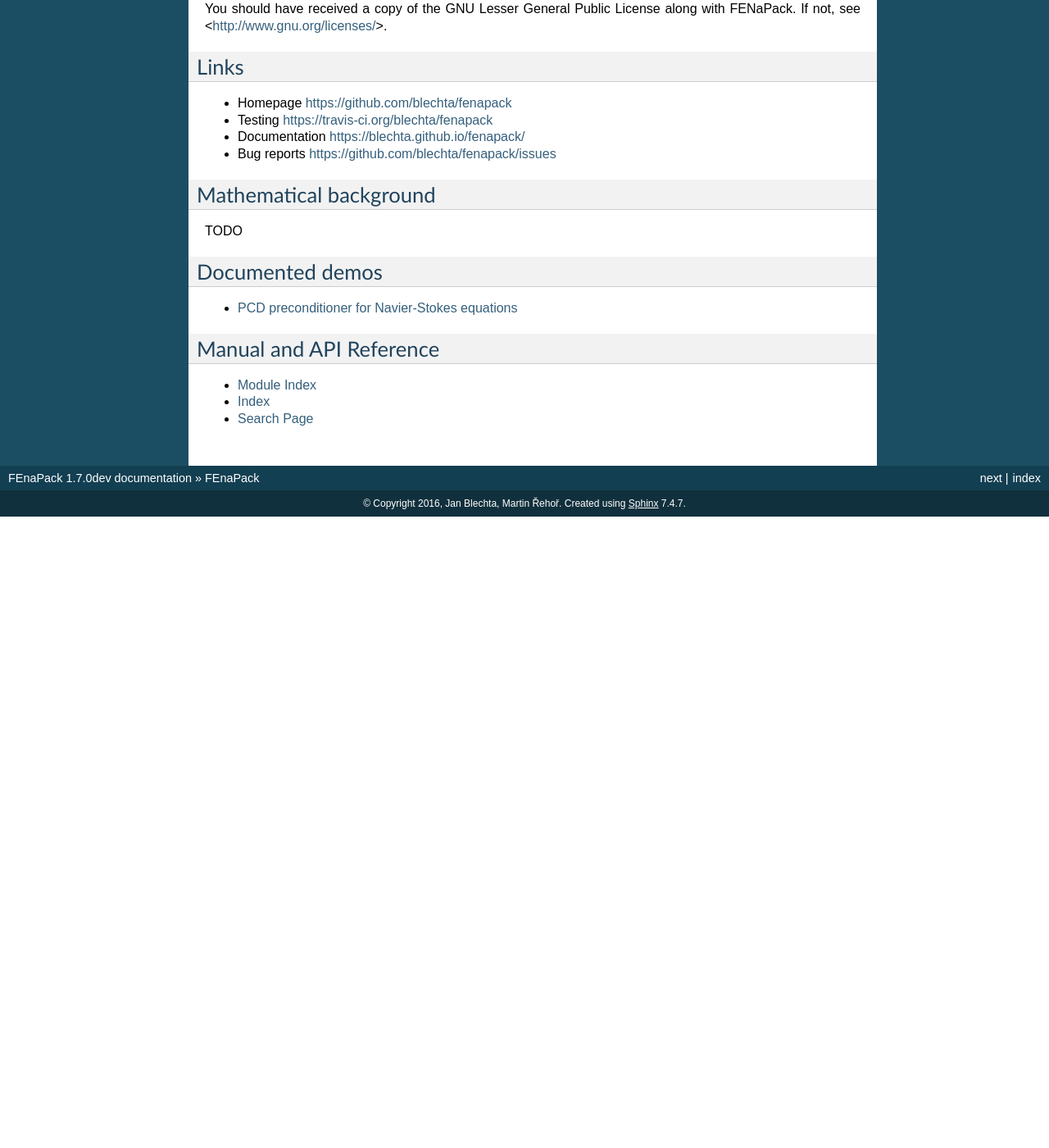
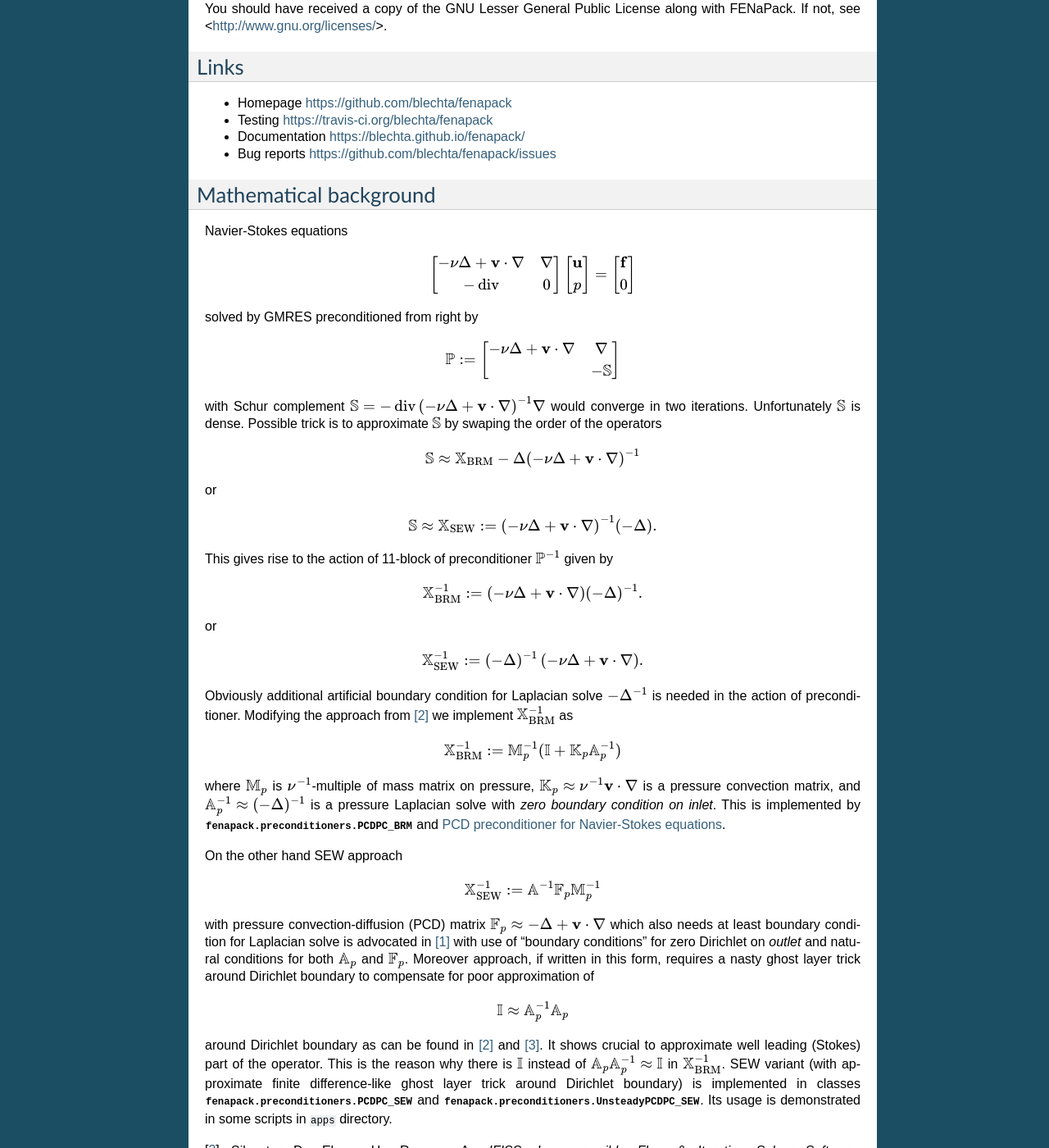
Before and after one commit to blechta/fenapack, a Sphinx documentation site: the page built from doc/source/index.rst, in a window 1280 px wide and 1400 px high, scrolled down 958 px. Shown: the whole window at 82% size. Built offline with Sphinx 7.4.7, drawn with Linux system fonts in a browser that asks for light colours; pages that are not in the unit, such as notebooks, are missing from menus; before the commit the page ends 1588 px from its top, so only the background shows below that; some of the changed text lies outside the part shown.

Commit message:
Add brief mathematical background

```diff
--- a/demo/navier-stokes-pcd/documentation.rst
+++ b/demo/navier-stokes-pcd/documentation.rst
@@ -10,7 +10,7 @@
 Underlying mathematics
 ----------------------
 
-TODO
+See BRM variant in :ref:`math_background`.
 
 
 Implementation
--- a/doc/source/index.rst
+++ b/doc/source/index.rst
@@ -3,11 +3,122 @@
 .. include:: ../../README.rst
 
 
+.. _math_background:
+
 Mathematical background
 =======================
 
-TODO
+Navier-Stokes equations
 
+.. math::
+
+    \left[\begin{array}{cc}
+        -\nu\Delta + \mathbf{v}\cdot\nabla & \nabla \\
+        -\operatorname{div}                & 0
+    \end{array}\right]
+    \left[\begin{array}{c}
+        \mathbf{u} \\
+        p
+    \end{array}\right]
+    =
+    \left[\begin{array}{c}
+        \mathbf{f} \\
+        0
+    \end{array}\right]
+
+solved by GMRES preconditioned from right by
+
+.. math::
+
+    \mathbb{P} :=
+    \left[\begin{array}{cc}
+        -\nu\Delta + \mathbf{v}\cdot\nabla & \nabla \\
+                                           & -\mathbb{S}
+    \end{array}\right]
+
+with Schur complement :math:`\mathbb{S} =
+-\operatorname{div}\left(-\nu\Delta+\mathbf{v}\cdot\nabla\right)^{-1}\nabla`
+would converge in two iterations. Unfortunately :math:`\mathbb{S}` is
+dense. Possible trick is to approximate :math:`\mathbb{S}` by swaping the
+order of the operators
+
+.. math::
+
+    \mathbb{S} \approx
+    \mathbb{X}_\mathrm{BRM}
+    -\Delta\left(-\nu\Delta+\mathbf{v}\cdot\nabla\right)^{-1}
+
+or
+
+.. math::
+
+    \mathbb{S} \approx
+    \mathbb{X}_\mathrm{SEW}
+    := \left(-\nu\Delta+\mathbf{v}\cdot\nabla\right)^{-1}(-\Delta).
+
+This gives rise to the action of 11-block of preconditioner
+:math:`\mathbb{P}^{-1}` given by
+
+.. math::
+
+    \mathbb{X}_\mathrm{BRM}^{-1}
+    := \left(-\nu\Delta+\mathbf{v}\cdot\nabla\right)(-\Delta)^{-1}.
+
+or
+
+.. math::
+
+    \mathbb{X}_\mathrm{SEW}^{-1}
+    := (-\Delta)^{-1}\left(-\nu\Delta+\mathbf{v}\cdot\nabla\right).
+
+Obviously additional artificial boundary condition for Laplacian solve
+:math:`-\Delta^{-1}` is needed in the action of preconditioner. Modifying
+the approach from [2]_ we implement :math:`\mathbb{X}_\mathrm{BRM}^{-1}` as
+
+.. math::
+
+    \mathbb{X}_\mathrm{BRM}^{-1}
+    := \mathbb{M}_p^{-1} (\mathbb{I} + \mathbb{K}_p\mathbb{A}_p^{-1})
+
+where :math:`\mathbb{M}_p` is :math:`\nu^{-1}`-multiple of mass matrix on
+pressure, :math:`\mathbb{K}_p \approx \nu^{-1}\mathbf{v}\cdot\nabla` is
+a pressure convection matrix, and :math:`\mathbb{A}_p^{-1} \approx
+(-\Delta)^{-1}` is a pressure Laplacian solve with *zero boundary condition
+on inlet*. This is implemented by :py:class:`fenapack.preconditioners.PCDPC_BRM`
+and :doc:`demos/navier-stokes-pcd`.
+
+On the other hand SEW approach
+
+.. math::
+
+    \mathbb{X}_\mathrm{SEW}^{-1}
+    := \mathbb{A}^{-1} \mathbb{F}_p \mathbb{M}_p^{-1}
+
+with pressure convection-diffusion (PCD) matrix :math:`\mathbb{F}_p \approx
+-\Delta + \mathbf{v}\cdot\nabla` which also needs at least boundary condition
+for Laplacian solve is advocated in [1]_ with use of "boundary conditions"
+for zero Dirichlet on *outlet* and natural conditions for both
+:math:`\mathbb{A}_p` and :math:`\mathbb{F}_p`. Moreover approach, if written
+in this form, requires a nasty ghost layer trick around Dirichlet boundary to
+compensate for poor approximation of
+
+.. math::
+
+    \mathbb{I} \approx \mathbb{A}_p^{-1} \mathbb{A}_p
+
+around Dirichlet boundary as can be found in [2]_ and [3]_. It shows crucial
+to approximate well leading (Stokes) part of the operator. This is the reason
+why there is :math:`\mathbb{I}` instead of :math:`\mathbb{A}_p
+\mathbb{A}_p^{-1} \approx \mathbb{I}` in :math:`\mathbb{X}_\mathrm{BRM}^{-1}`.
+SEW variant (with approximate finite difference-like ghost layer trick around
+Dirichlet boundary) is implemented in classes
+:py:class:`fenapack.preconditioners.PCDPC_SEW` and
+:py:class:`fenapack.preconditioners.UnsteadyPCDPC_SEW`. Its usage is
+demonstrated in some scripts in ``apps`` directory.
+
+.. [3] Silvester D., Elman H., Ramage A.,
+       *IFISS. Incompressible Flow & Iterative Solver Software.*
+       http://www.maths.manchester.ac.uk/~djs/ifiss/
 
 Documented demos
 ================
```
